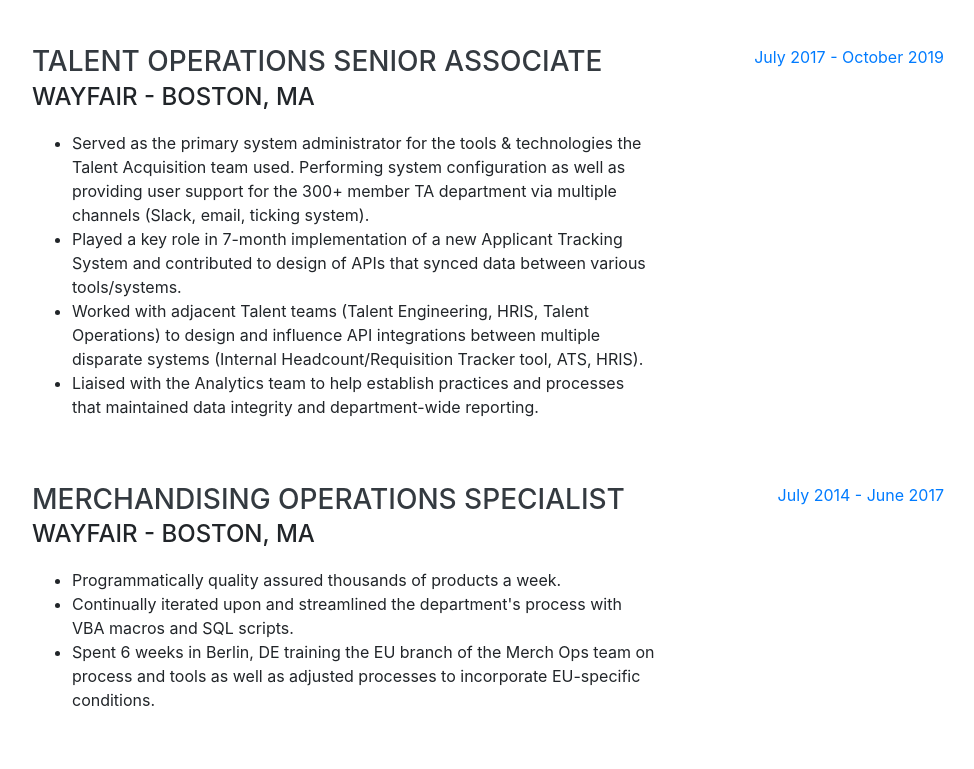
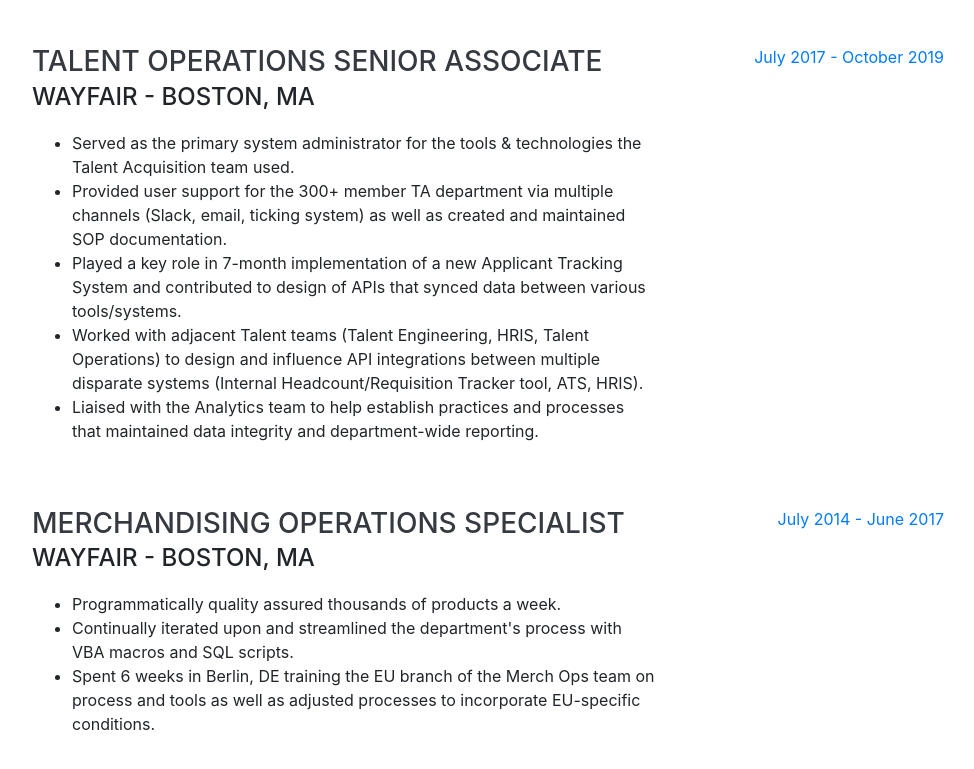
Before and after one commit to slahiff/sean-lahiff-portfolio, a website with bundled scripts: page index.html in a window 1280 px wide. Shown: the part 1184-1953 px from the top of the page, without its empty margins (288-1262 px from the left). Built offline with nearby package versions, Linux system fonts and the light colour scheme; a web font is replaced by a local one.

Commit message:
Tweak to experience bullet

```diff
--- a/index.html
+++ b/index.html
@@ -119,7 +119,8 @@
 						<h3 class="mb-0">Talent Operations Senior Associate</h3>
 						<div class="subheading mb-3">Wayfair - Boston, MA</div>
 						<ul>
-              <li>Served as the primary system administrator for the tools & technologies the Talent Acquisition team used. Performing system configuration as well as providing user support for the 300+ member TA department via multiple channels (Slack, email, ticking system). </li>
+              <li>Served as the primary system administrator for the tools & technologies the Talent Acquisition team used.</li>
+              <li>Provided user support for the 300+ member TA department via multiple channels (Slack, email, ticking system) as well as created and maintained SOP documentation.</li>
               <li>Played a key role in 7-month implementation of a new Applicant Tracking System and contributed to design of APIs that synced data between various tools/systems.</li>
               <li>Worked with adjacent Talent teams (Talent Engineering, HRIS, Talent Operations) to design and influence API integrations between multiple disparate systems (Internal Headcount/Requisition Tracker tool, ATS, HRIS).</li>
               <li>Liaised with the Analytics team to help establish practices and processes that maintained data integrity and department-wide reporting.</li>
```
